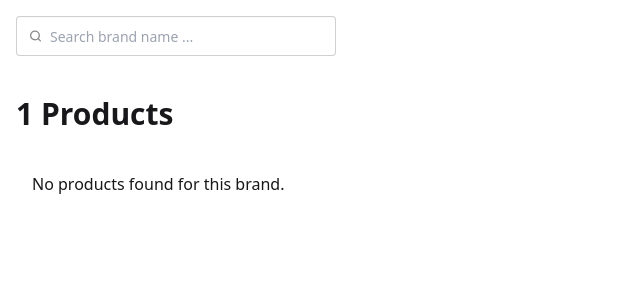
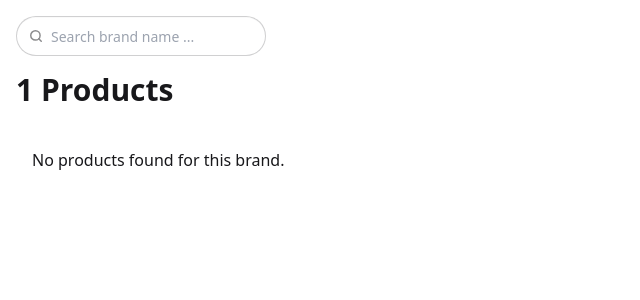
Before and after one commit to Timi-G/amazon-Brands-Scraper, a Django app: page /products/1 in a window 1280 px wide. Shown: the part 64-364 px from the top of the page, without its empty margins (0-640 px from the left). Run offline with Django 5.2, Linux system fonts and the light colour scheme; data that the repository does not hold is empty; parts of the project's set-up code (start-up, migrations or seed data) failed here and were passed over.

Commit message:
Adjusted searchbar in products page

```diff
--- a/amazonProductListing/settings.py
+++ b/amazonProductListing/settings.py
@@ -128,6 +128,7 @@ CELERY_BROKER_CONNECTION_RETRY_ON_STARTUP = True
 # https://docs.djangoproject.com/en/5.1/howto/static-files/
 
 STATIC_URL = 'static/'
+# STATIC_ROOT = BASE_DIR / "static"
 STATICFILES_DIRS = [
     BASE_DIR / "static"
 ]
--- a/amazonbrands/templates/products.html
+++ b/amazonbrands/templates/products.html
@@ -3,11 +3,13 @@
 {% block content %}
   <div class="relative p-4">
     {#searchbar#}
-    <div class="static w-120">
-      <form method="GET" action="{% url 'products_search' %}">
-        <label class="input">
-          <svg class="h-[1em] opacity-50" xmlns="http://www.w3.org/2000/svg" viewBox="0 0 24 24"><g stroke-linejoin="round" stroke-linecap="round" stroke-width="2.5" fill="none" stroke="currentColor"><circle cx="11" cy="11" r="8"></circle><path d="m21 21-4.3-4.3"></path></g></svg>
-          <input type="search" required placeholder="Search brand name ..." name="brand_name" value="{{ request.GET.brand_name|default_if_none:'' }}"/>
+    <div class="static flex">
+      <form class="w-fit h-4" method="GET" action="{% url 'products_search' %}">
+        <label class="flex input input-bordered items-center rounded-full gap-2 py-1 px-3">
+          <div class="flex items-center justify-center w-5 h-5">
+            <svg class="h-[1em] opacity-50" xmlns="http://www.w3.org/2000/svg" viewBox="0 0 24 24"><g stroke-linejoin="round" stroke-linecap="round" stroke-width="2.5" fill="none" stroke="currentColor"><circle cx="11" cy="11" r="8"></circle><path d="m21 21-4.3-4.3" fill-rule="evenodd" fill-rule="evenodd"></path></g></svg>
+          </div>
+          <input class="outline-none text-sm bg-transparent" type="search" required placeholder="Search brand name ..." name="brand_name" value="{{ request.GET.brand_name|default_if_none:'' }}"/>
         </label>
       </form>
     </div>
```
Also changed, not shown: amazonbrands/migrations/0005_alter_product_brand.py (added).
